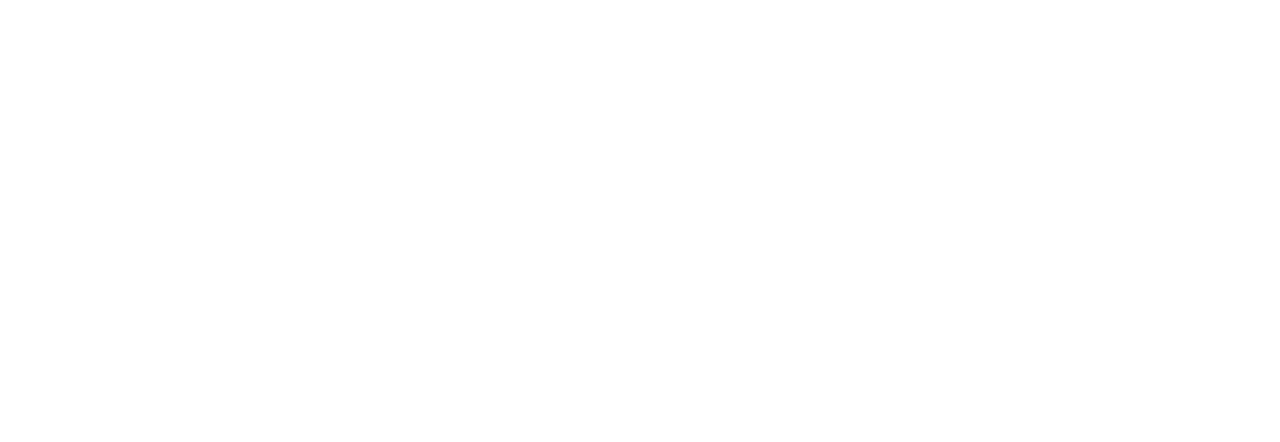
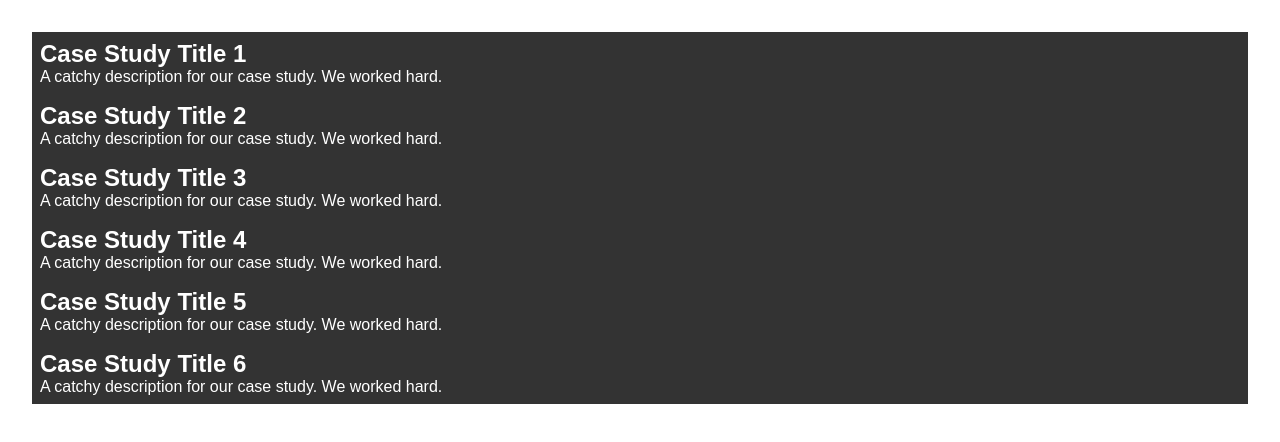
Before and after one commit to pablovelezvidal/portfolio, a plain HTML site: page index.html in a window 1280 px wide. Drawn offline with Linux system fonts and the light colour scheme.

Commit message:
Add basic layout and basic css

```diff
--- a/css/styles.css
+++ b/css/styles.css
@@ -0,0 +1,21 @@
+body {
+    font-family: Avenir, sans-serif;
+    margin: 2rem auto;
+    width: 95%;
+  }
+
+  h2, p {
+    margin: 0;
+  }
+
+  ul {
+    list-style: none;
+    padding: 0;
+    margin: 0;
+  }
+
+  .boxes > * {
+    padding: .5rem;
+    background-color: #333;
+    color: white;
+  }
--- a/index.html
+++ b/index.html
@@ -4,9 +4,47 @@
     <meta charset="UTF-8">
     <meta name="viewport" content="width=device-width, initial-scale=1.0">
     <meta http-equiv="X-UA-Compatible" content="ie=edge">
+    <link rel="stylesheet" href="./css/styles.css">
     <title>Document</title>
 </head>
 <body>
-
+    <ul class="boxes">
+        <li>
+            <div class="boxes__text-wrapper">
+                <h2>Case Study Title 1</h2>
+                <p>A catchy description for our case study. We worked hard.</p>
+            </div>
+        </li>
+        <li>
+            <div class="boxes__text-wrapper">
+                <h2>Case Study Title 2</h2>
+                <p>A catchy description for our case study. We worked hard.</p>
+            </div>
+        </li>
+        <li>
+            <div class="boxes__text-wrapper">
+                <h2>Case Study Title 3</h2>
+                <p>A catchy description for our case study. We worked hard.</p>
+            </div>
+        </li>
+        <li>
+            <div class="boxes__text-wrapper">
+                <h2>Case Study Title 4</h2>
+                <p>A catchy description for our case study. We worked hard.</p>
+            </div>
+        </li>
+        <li>
+            <div class="boxes__text-wrapper">
+                <h2>Case Study Title 5</h2>
+                <p>A catchy description for our case study. We worked hard.</p>
+            </div>
+        </li>
+        <li>
+            <div class="boxes__text-wrapper">
+                <h2>Case Study Title 6</h2>
+                <p>A catchy description for our case study. We worked hard.</p>
+            </div>
+        </li>
+    </ul>
 </body>
 </html>
```
